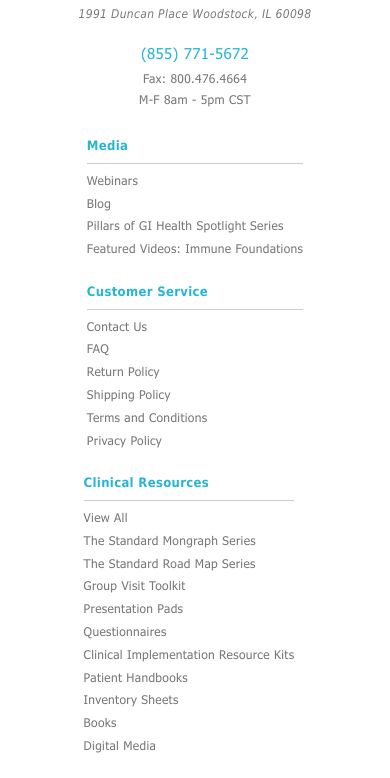
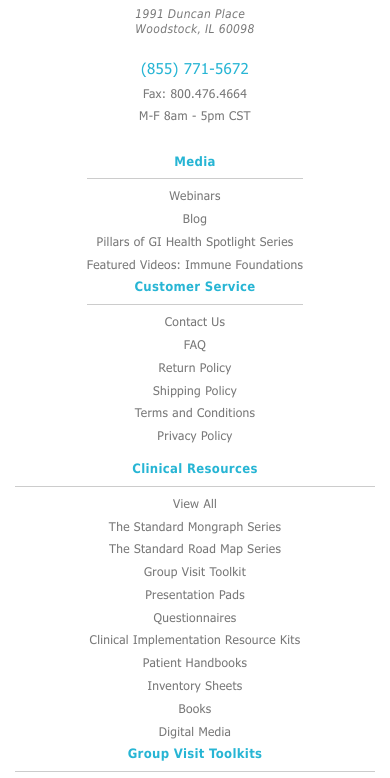
Before and after one commit to peterkarn/header-footer, a plain HTML site: page header+footer/footer/index.html in a window 390 px wide. Shown: the part 59-837 px from the top of the page. Drawn offline with nearby package versions, Linux system fonts and the light colour scheme; files that its build step writes are made by us from their sources; files whose address does not match are found by name.

Commit message:
Add files via upload

```diff
--- a/header+footer/footer/scss/_footer.scss
+++ b/header+footer/footer/scss/_footer.scss
@@ -11,29 +11,25 @@
     }
 
     &__main {
-        display: flex;
+        display: grid;
+        gap: 10px;
+        grid-template-columns: 1fr 2fr 2fr;
         padding-bottom: 3em;
         border-bottom: 2px solid #ccc;
         margin-bottom: 1.5em;
     }
 
-    &__col {
-        flex: 1 1 auto;
-        margin: 0 20px;
-    }
-
-    &__col-wrapper {
-        display: flex;
-    }
-
     &__contacts {
+        grid-column: 0/1;
+        grid-row: 1/5;
         display: flex;
         flex: 0 0 200px;
         flex-direction: column;
         align-items: center;
+    }
 
+    &__col {}
 
-    }
 
     &__logo {
         margin-bottom: 10px;
@@ -58,8 +54,6 @@
     &__time {
         margin-bottom: 30px;
     }
-
-
 
     &__title {
         font-weight: bold;
@@ -96,4 +90,16 @@
     }
 }
 
-.container {}
+.column-wrapper {
+    display: flex;
+    justify-content: space-around;
+    gap: 10px;
+
+    &_1 {
+        grid-column: 2/3;
+    }
+
+    &_2 {
+        grid-column: 3/4;
+    }
+}
--- a/header+footer/footer/scss/_global.scss
+++ b/header+footer/footer/scss/_global.scss
@@ -53,6 +53,6 @@ img {
   margin: 0 auto;
 }
 
-.site-container {
-  overflow: hidden;
+.d-none {
+  display: none;
 }
--- a/header+footer/footer/scss/_media.scss
+++ b/header+footer/footer/scss/_media.scss
@@ -3,32 +3,48 @@
     padding: 0 15px;
   }
 
-  .footer__col-wrapper {
+  .footer__main {
+    grid-template-columns: 3fr 2fr 3fr;
+  }
+
+  .footer__contacts {
+    grid-column: 2 / 3;
+
+  }
+
+  .column-wrapper_1 {
+    grid-column: 1 / 2;
     flex-direction: column;
+    justify-content: flex-start;
+  }
+
+  .column-wrapper_2 {
+    grid-column: 3 / 4;
+    flex-direction: column;
+    justify-content: flex-start;
+  }
+
+
+
+}
+
+@media screen and (max-width: 576px) {
+  .footer__main {
+    grid-template-columns: 1fr;
+  }
+
+  .column-wrapper_1,
+  .column-wrapper_2,
+  .footer__contacts {
+    grid-column: 1 / 2;
+    justify-content: center;
+    align-items: center;
+    gap: 0;
   }
 
   .footer__col {
-    margin-bottom: 20px;
-  }
-
-}
-
-@media screen and (max-width: 430px) {
-  .footer__main {
-    flex: 1 1 auto;
-    flex-wrap: wrap;
-    justify-content: center;
-  }
-
-  .footer__contacts {
-    flex: 1 1 auto;
-  }
-
-  .footer__adress br {
-    display: none;
-  }
-
-  .footer__col-wrapper_first {
-    margin-left: -1em;
+    margin: 0 auto;
+    width: 100%;
+    text-align: center;
   }
 }
```
